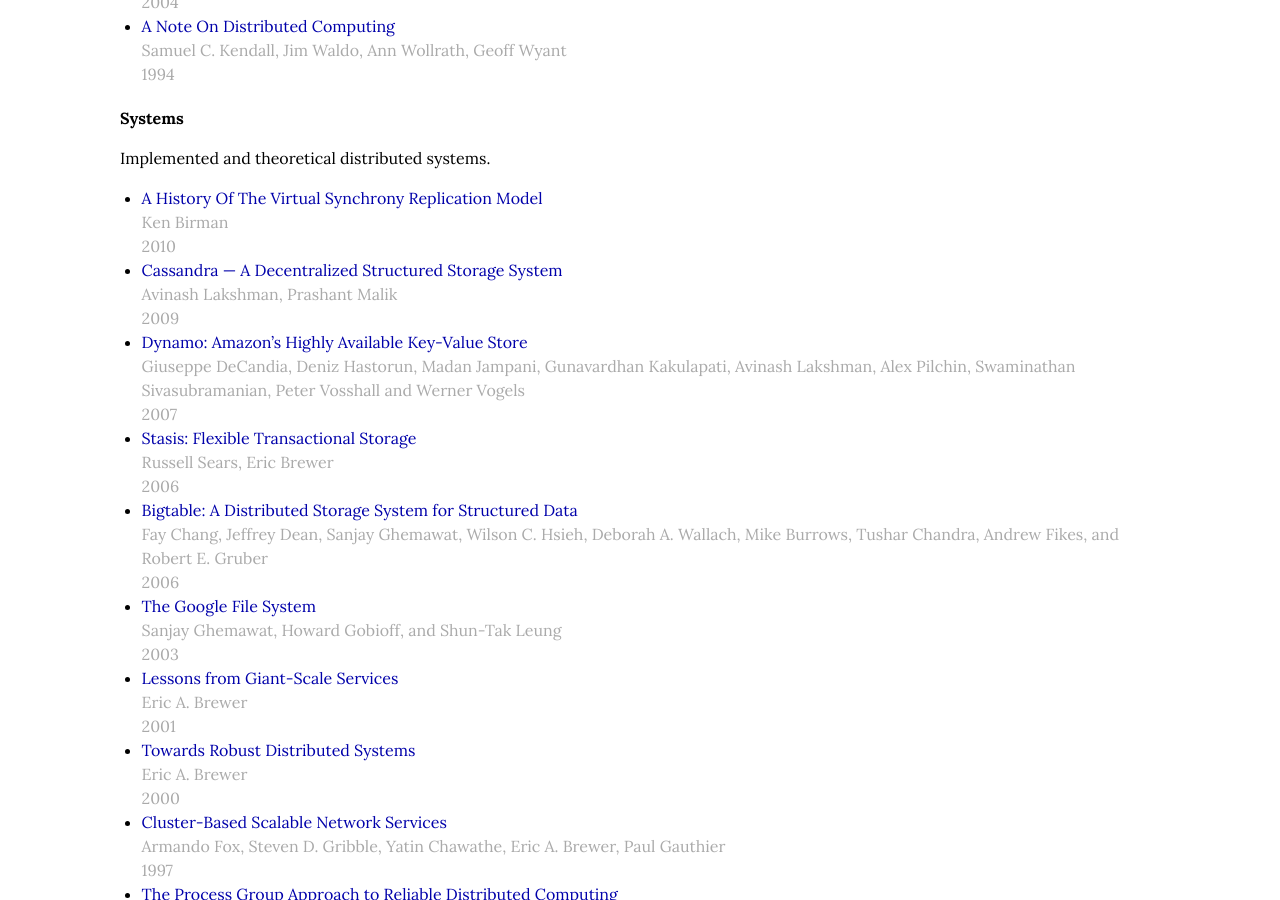
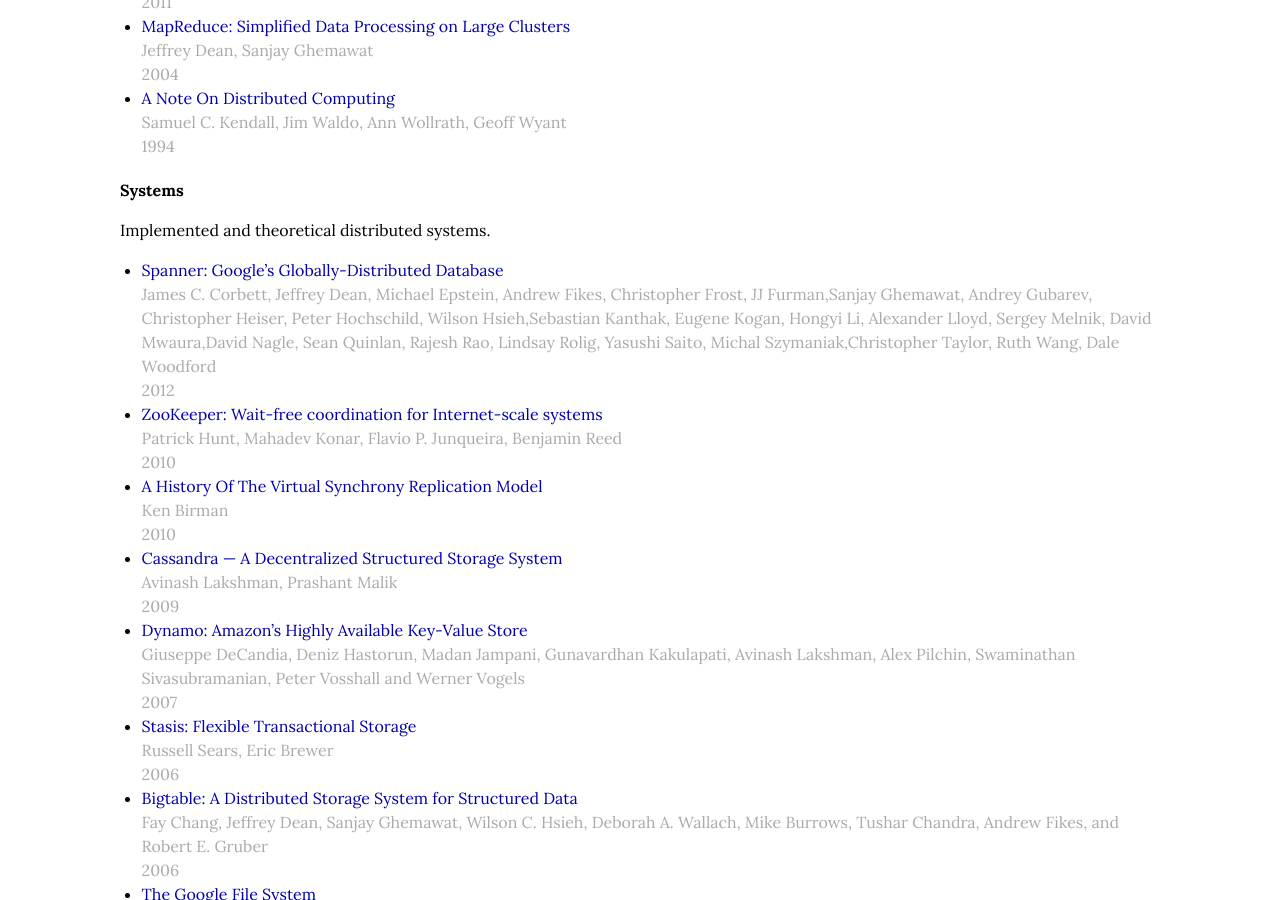
Before and after one commit to cmeiklejohn/cmeiklejohn.github.io, a Jekyll site: the page built from _posts/2013-07-12-readings-in-distributed-systems.markdown, in a window 1280 px wide and 900 px high, scrolled down 2278 px. Built offline with Jekyll 4.4.1, drawn with Linux system fonts in a browser that asks for light colours; comment, search, counter and statistics services are not loaded; some of the changed text lies outside the part shown.

Commit message:
add spanner, zookeeper and calvin whitepapers

```diff
--- a/_posts/2013-07-12-readings-in-distributed-systems.markdown
+++ b/_posts/2013-07-12-readings-in-distributed-systems.markdown
@@ -62,6 +62,9 @@
 * [CAP Twelve Years Later: How the "Rules" Have Changed][cap12]
   <span class="author">Eric Brewer</span>
   <span class="date">2012</span>
+* [Calvin: Fast Distributed Transactions for Partitioned Database Systems][calvin]
+  <span class="author">Alexander Thomson, Thaddeus Diamond, Shu-Chun Weng, Kun Ren, Philip Shao, Daniel J. Abadi</span>
+  <span class="date">2012</span>
 * [Optimistic Replication][optimistic]
   <span class="author">Yasushi Saito and Marc Shapiro</span>
   <span class="date">2005</span>
@@ -115,6 +118,12 @@
 
 Implemented and theoretical distributed systems.
 
+* [Spanner: Google’s Globally-Distributed Database][spanner]
+  <span class="author">James C. Corbett, Jeffrey Dean, Michael Epstein, Andrew Fikes, Christopher Frost, JJ Furman,Sanjay Ghemawat, Andrey Gubarev, Christopher Heiser, Peter Hochschild, Wilson Hsieh,Sebastian Kanthak, Eugene Kogan, Hongyi Li, Alexander Lloyd, Sergey Melnik, David Mwaura,David Nagle, Sean Quinlan, Rajesh Rao, Lindsay Rolig, Yasushi Saito, Michal Szymaniak,Christopher Taylor, Ruth Wang, Dale Woodford</span>
+  <span class="date">2012</span>
+* [ZooKeeper: Wait-free coordination for Internet-scale systems][zookeeper]
+  <span class="author">Patrick Hunt, Mahadev Konar, Flavio P. Junqueira, Benjamin Reed</span>
+  <span class="date">2010</span>
 * [A History Of The Virtual Synchrony Replication Model][synchrony]
   <span class="author">Ken Birman</span>
   <span class="date">2010</span>
@@ -204,3 +213,6 @@
 [guide_reliable_dist_systems]: http://www.amazon.com/Guide-Reliable-Distributed-Systems-High-Assurance/dp/1447124154
 [gss]: http://www.cs.berkeley.edu/%7Ebrewer/papers/GiantScale-IEEE.pdf
 [trds]: http://www.cs.berkeley.edu/~brewer/cs262b-2004/PODC-keynote.pdf
+[spanner]: https://static.googleusercontent.com/media/research.google.com/en//archive/spanner-osdi2012.pdf
+[zookeeper]: https://www.usenix.org/legacy/event/usenix10/tech/full_papers/Hunt.pdf
+[calvin]: http://cs.yale.edu/homes/thomson/publications/calvin-sigmod12.pdf
```
